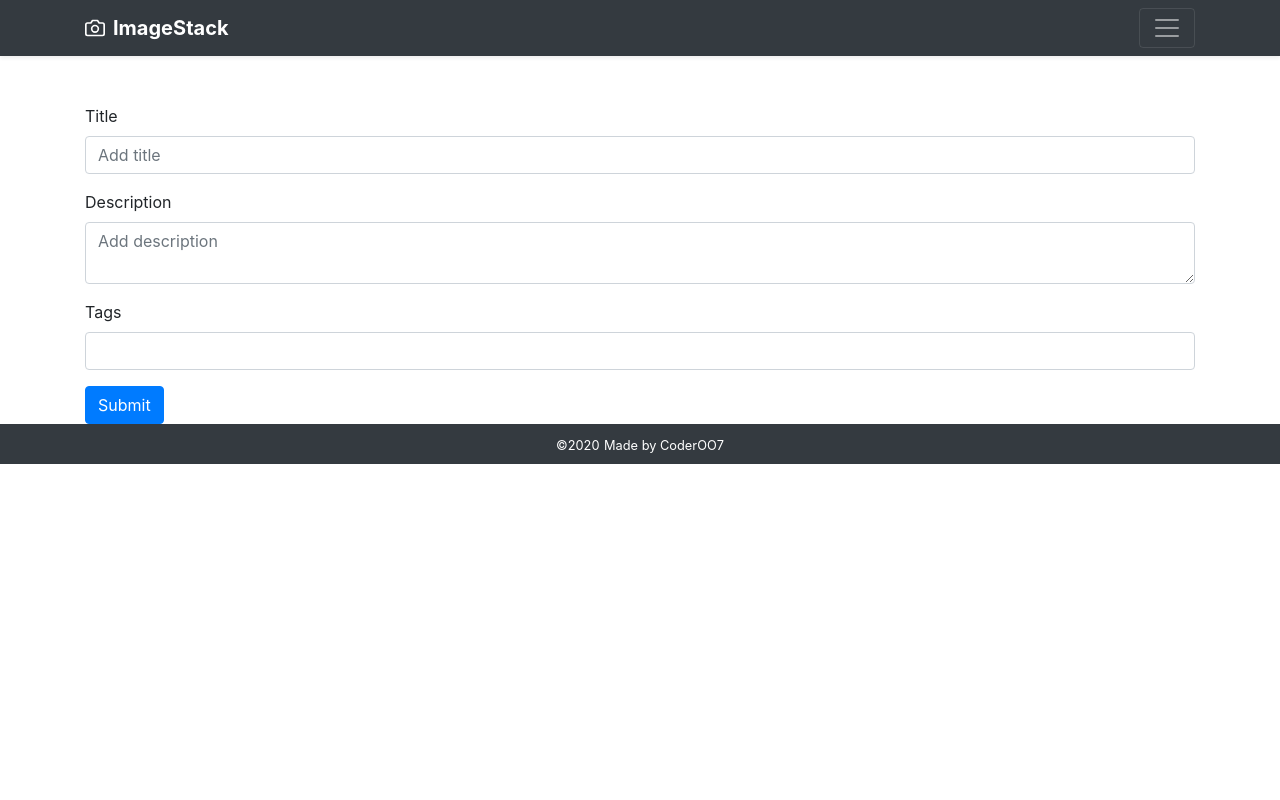
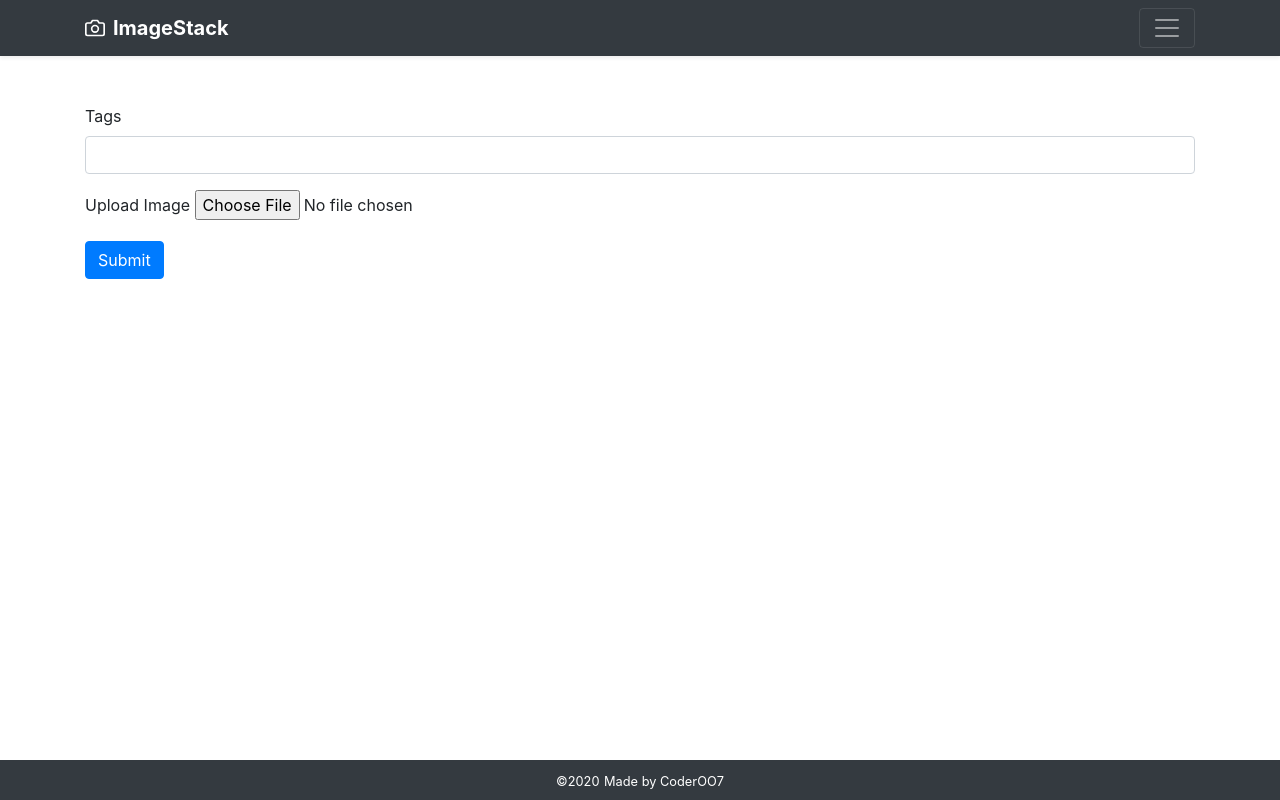
Before and after one commit to CoderOO7/django-photo-gallery, a Django app: template photo_gallery/templates/app/image/upload.html in a window 1280 px wide. Run offline with Django 3.2, Linux system fonts and the light colour scheme; the template is opened without the code that fills it, so the values that code supplies are empty; parts of the project's set-up code (start-up, migrations or seed data) failed here and were passed over.

Commit message:
Single Image Upload Form

```diff
--- a/photo_gallery/app/models.py
+++ b/photo_gallery/app/models.py
@@ -4,8 +4,6 @@ from taggit.managers import TaggableManager
 
 class GalleryImage(models.Model):
     image = models.ImageField(upload_to='images/')
-    title = models.CharField(max_length=80)
-    summary = models.CharField(max_length=255)
     tags = TaggableManager()
 
     def __str__(self):
--- a/photo_gallery/photo_gallery/urls.py
+++ b/photo_gallery/photo_gallery/urls.py
@@ -22,6 +22,7 @@ from django.conf import settings
 urlpatterns = [
     path('admin/', admin.site.urls),
     path('',views.home, name="home"),
-    path('<int:image_id>',views.details, name="details")
+    path('<int:image_id>',views.details, name="details"),
+    path('image/upload',views.image_upload, name="image-upload")
 
 ]+ static(settings.MEDIA_URL,document_root=settings.MEDIA_ROOT)
--- a/photo_gallery/static/css/style.css
+++ b/photo_gallery/static/css/style.css
@@ -1,11 +1,37 @@
+body{
+    display: flex;
+    flex-direction: column;
+    min-height: 100vh;
+}
+
 img{
-    max-width: 100%;
+    width: 100%;
     height: auto;
+}
+
+main{
+    flex:1 0 auto;
+}
+
+.gallery-img{
+    height: 40vh;
+    width: 100%;
 }
 
 .preview-img{
     display: flex;
     flex-direction: column;
     justify-content: center;
+    align-items: center;
     height: 70%;
 }
+
+.preview-img__wrapper{
+    width: 100%;
+    height: 60vh;
+}
+
+.preview-img__image{
+    object-fit: contain;
+    height: inherit;
+}
--- a/photo_gallery/templates/app/details.html
+++ b/photo_gallery/templates/app/details.html
@@ -4,12 +4,12 @@
 
     <div class="container">
         <div class="row">
-            <section class="preview-img py-5">
+            <section class="preview-img col py-5">
                 <h1 class="preview-img__title p-1">{{image.title}}</h1>
                 <div class="preview-img__wrapper p-1">
                     <img class="preview-img__image" src="{{image.image.url}}" alt="">
                 </div>
-                <div class="preview-img__actions p-1">
+                <div class="preview-img__actions p-2">
                     <button class="btn btn-danger">Rotate left</button>
                     <button class="btn btn-success">Rotate right</button>
                 </div>
--- a/photo_gallery/templates/app/home.html
+++ b/photo_gallery/templates/app/home.html
@@ -7,7 +7,7 @@
                 <h1>Image Gallery</h1>
                 <p class="lead text-muted">Click on the images to view enlarge image and you can rotate them too</p>
                 <p>
-                    <a href="#" class="btn btn-secondary my-2">Upload Image</a>
+                    <a href="{% url 'image-upload' %}" class="btn btn-secondary my-2">Upload Image</a>
                 </p>
             </div>
         </section>
@@ -19,7 +19,7 @@
                     <div class="col-md-4">
                         <div class="card mb-4 shadow-sm">
                             <a href="{% url 'details' image_id=gallery_image.id %}">
-                                <img src="{{gallery_image.image.url}}" alt="gallery image" width="100%" height="225">
+                                <img class="gallery-img" src="{{gallery_image.image.url}}" alt="gallery image">
                                 <!-- <div class="card-body">
                                                     <p class="card-text">This is a wider card with supporting text below as a natural
                                                         lead-in to additional content. This content is a little bit longer.</p>
--- a/photo_gallery/templates/app/image/upload.html
+++ b/photo_gallery/templates/app/image/upload.html
@@ -3,19 +3,15 @@
     {% block content%}
 
     <div class="container pt-5">
-        <form method="POST">
+        <form method="POST" enctype="multipart/form-data">
             {% csrf_token %}
-            <div class="form-group">
-                <label>Title</label>
-                <input type="text" class="form-control" name="title" placeholder="Add title">
-            </div>
-            <div class="form-group">
-                <label>Description</label>
-                <textarea type="text" class="form-control" name="description" placeholder="Add description"></textarea>
-            </div>
             <div class="form-group">
                 <label>Tags</label>
                 <input type="text" data-role="tagsinput" class="form-control" name="tags">
+            </div>
+            <div class="form-group">
+                <label>Upload Image</label>
+                <input type="file" class="form-file-control" name="image">
             </div>
             <button type="submit" class="btn btn-primary">Submit</button>
         </form>
--- a/photo_gallery/templates/base.html
+++ b/photo_gallery/templates/base.html
@@ -7,15 +7,12 @@
     <meta name="viewport" content="width=device-width, initial-scale=1, shrink-to-fit=no">
     <meta name="description" content="An image gallery">
     <meta name="author" content="CoderOO7">
-    <title>Album example · Bootstrap</title>
+    <meta name="theme-color" content="#563d7c">
+    <title>ImageStack</title>
 
     <!-- Bootstrap core CSS -->
     <link rel="stylesheet" href="https://cdn.jsdelivr.net/npm/bootstrap@4.5.3/dist/css/bootstrap.min.css"
         integrity="sha384-TX8t27EcRE3e/ihU7zmQxVncDAy5uIKz4rEkgIXeMed4M0jlfIDPvg6uqKI2xXr2" crossorigin="anonymous">
-
-    <meta name="theme-color" content="#563d7c">
-
-
     <!-- Personal stylesheet -->
     <link href="{% static 'css/style.css' %}" rel="stylesheet">
 </head>
@@ -27,15 +24,18 @@
                 <div class="row">
                     <div class="col-sm-8 col-md-7 py-4">
                         <h4 class="text-white">About</h4>
-                        <p class="text-muted">Add some information about the album below, the author, or any other
-                            background context. Make it a few sentences long so folks can pick up some informative
-                            tidbits. Then, link them off to some social networking sites or contact information.</p>
+                        <p class="text-muted">ImageStack is the opensource image gallery. Made for demo purpose to practice the
+                            django framework. If you like it and wanna use for you own purpose then clone the
+                            <a href="http://github.com/CoderOO7/django-photo-gallery/">repo</a> and can contribute too.
+                        </p>
                     </div>
                     <div class="col-sm-4 offset-md-1 py-4">
                         <h4 class="text-white">Contact</h4>
                         <ul class="list-unstyled">
                             <li><a href="https://twitter.com/coderoo7" class="text-white">Follow on Twitter</a></li>
                             <li><a href="https://dev.to/coderoo7" class="text-white">Follow on dev.to</a></li>
+                            <li><a href="https://github.com/coderoo7" class="text-white">Follow on github</a></li>
+
                         </ul>
                     </div>
                 </div>
```
Also changed, not shown: photo_gallery/app/forms.py (+3 -4 lines), photo_gallery/app/views.py (+15 -1 lines), photo_gallery/app/migrations/0003_auto_20201202_1717.py (added), photo_gallery/db.sqlite3.
